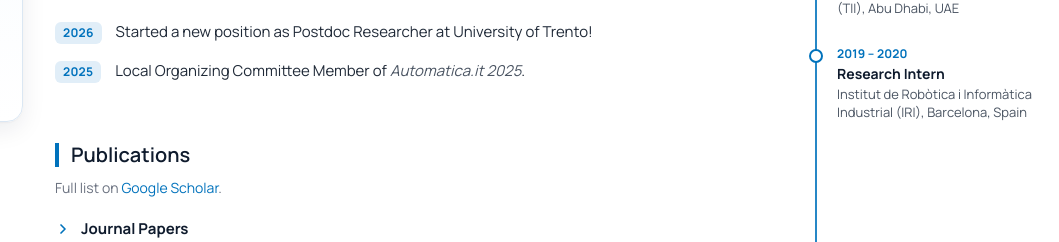
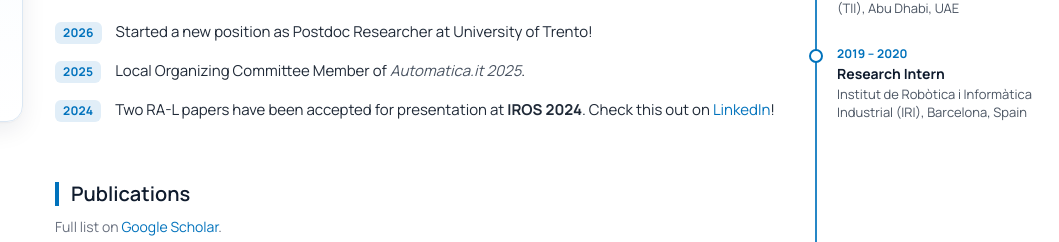
Before and after one commit to simonefelicioni/simonefelicioni.github.io, a plain HTML site: page index.html in a window 1280 px wide. Shown: the part 355-597 px from the top of the page, 221-1280 px from the left. Drawn offline with Linux system fonts and the light colour scheme.

Commit message:
minor change

```diff
--- a/index.html
+++ b/index.html
@@ -283,6 +283,7 @@ footer{margin-top:40px;padding-top:16px;border-top:1px solid var(--line);font-si
       <ul class="news-list">
         <li><span class="news-year">2026</span><span class="news-text">Started a new position as Postdoc Researcher at University of Trento!</span></li>
         <li><span class="news-year">2025</span><span class="news-text">Local Organizing Committee Member of <em>Automatica.it 2025</em>.</span></li>
+        <li><span class="news-year">2024</span><span class="news-text">Two RA-L papers have been accepted for presentation at <b>IROS 2024</b>. Check this out on <a href="https://www.linkedin.com/posts/isarlab_iros2024-research-iros-activity-7254425268927221761-9y4H?utm_source=share&amp;utm_medium=member_desktop&amp;rcm=ACoAACKlOrQBPjKazY9stvxeujrdliMcqvcZCN0">LinkedIn</a>!</span></li>
       </ul>
     </section>
 
```
